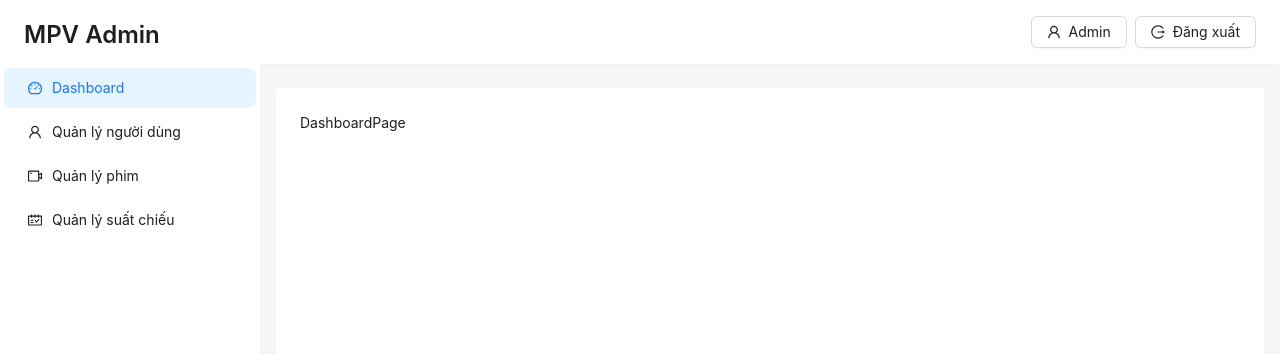
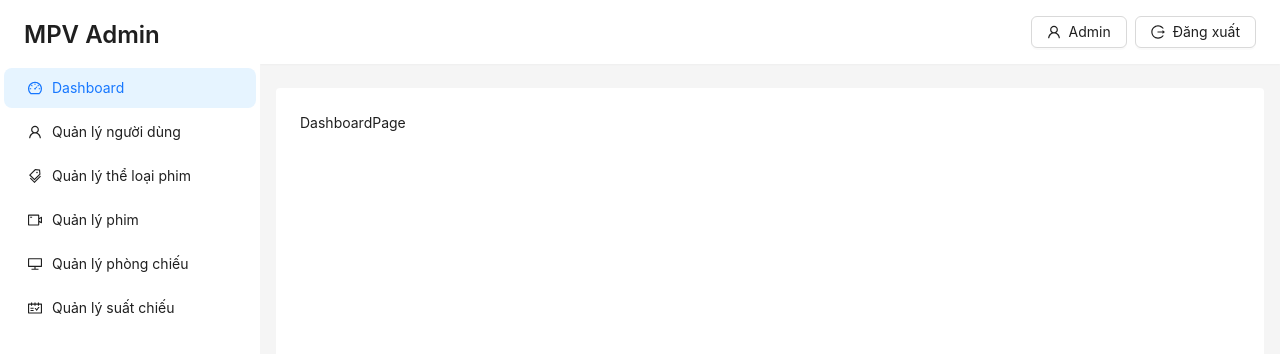
Before and after one commit to thangdq23/DATN-WD53-FE, a React (Vite) app: page /admin in a window 1280 px wide. Shown: the top 354 px of the page. Built offline with nearby package versions, Linux system fonts and the light colour scheme.

Commit message:
fix sideBar-adminLayout

```diff
--- a/src/common/layouts/components/SideBar.jsx
+++ b/src/common/layouts/components/SideBar.jsx
@@ -5,6 +5,8 @@ import {
   UserOutlined,
   VideoCameraOutlined,
   ScheduleOutlined,
+  TagsOutlined,
+  DesktopOutlined,
 } from "@ant-design/icons";
 import { useNavigate, useLocation } from "react-router-dom";
 
@@ -24,9 +26,19 @@ const SideBar = () => {
       label: "Quản lý người dùng",
     },
     {
+      key: "/admin/genres",
+      icon: <TagsOutlined />,
+      label: "Quản lý thể loại phim",
+    },
+    {
       key: "/admin/movies",
       icon: <VideoCameraOutlined />,
       label: "Quản lý phim",
+    },
+    {
+      key: "/admin/rooms",
+      icon: <DesktopOutlined />,
+      label: "Quản lý phòng chiếu",
     },
     {
       key: "/admin/showtimes",
```
